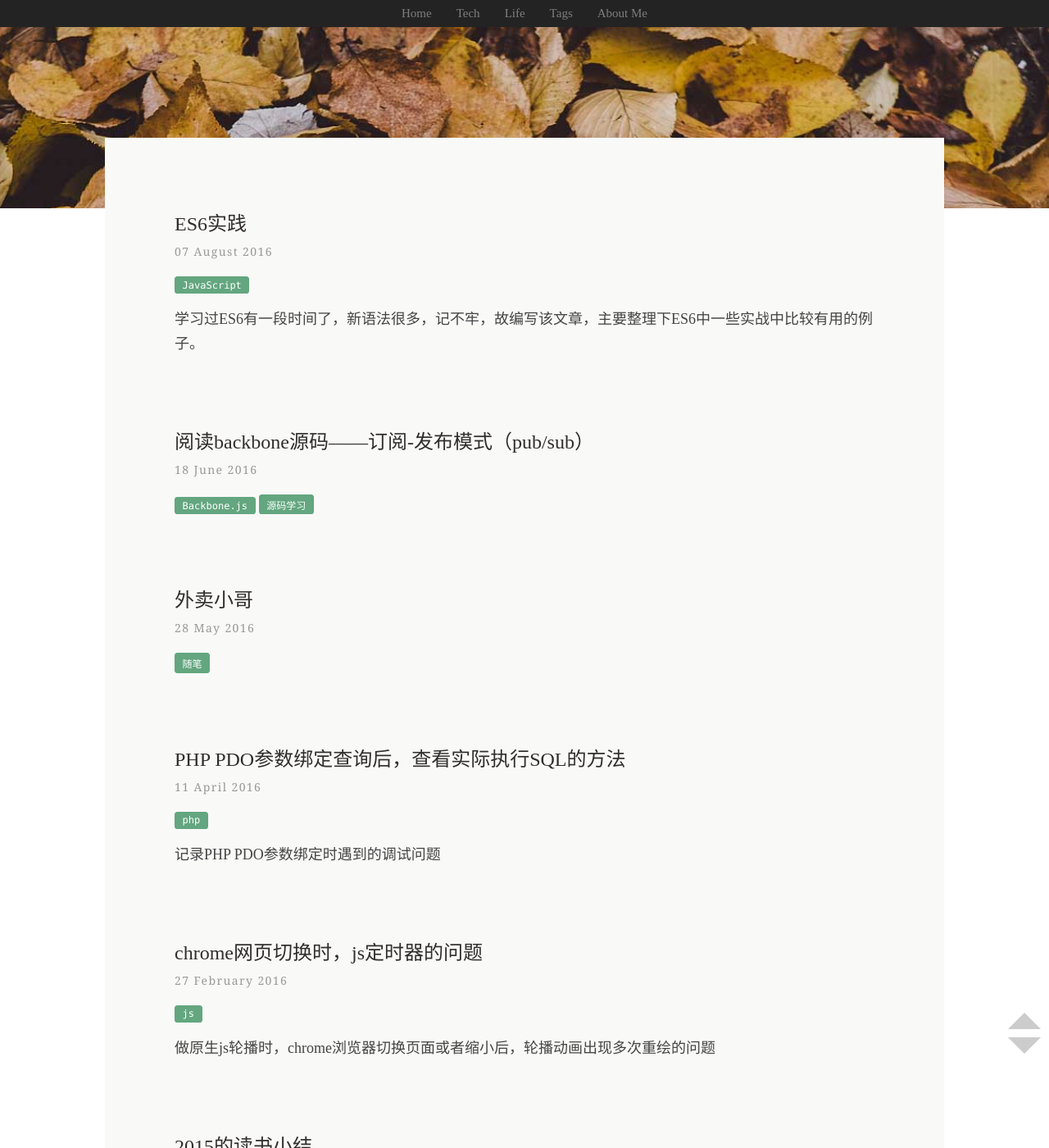
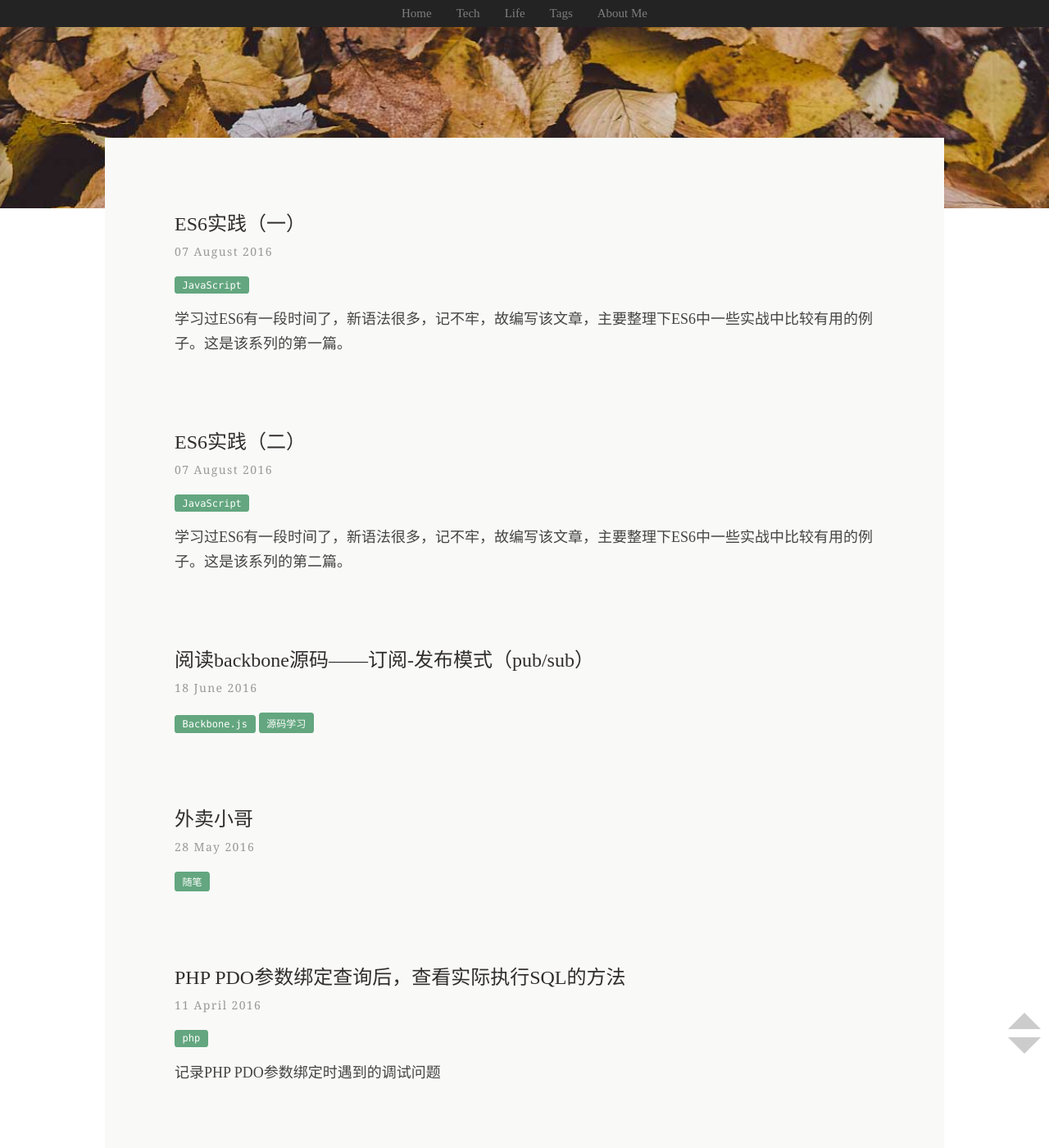
Before and after one commit to wynn719/blog, a Jekyll site: the page built from index.html, in a window 1280 px wide and 1400 px high, scrolled down 198 px. Shown: the whole window at 82% size. Built offline with Jekyll 4.4.1, drawn with Linux system fonts in a browser that asks for light colours; nearby versions of some CDN libraries; the list of posts is cut into pages by our own code; some of the changed text lies outside the part shown.

Commit message:
新文章

```diff
--- /dev/null
+++ b/_posts/2016-08-07-ES6-2-practice.md
@@ -0,0 +1,129 @@
+---
+title: ES6实践（二）
+layout: post
+tag:
+- JavaScript
+
+categories:
+- tech
+
+excerpt: 学习过ES6有一段时间了，新语法很多，记不牢，故编写该文章，主要整理下ES6中一些实战中比较有用的例子。这是该系列的第二篇。
+---
+
+## 函数的扩展
+
+ES6对函数进行了扩展，新的函数支持定义默认值、扩展运算符、写法更加简洁的箭头函数等。
+
+### 函数参数的默认值（3种形式）
+
+**函数默认值**
+
+{% highlight javascript %}
+let fn = function(x = 1, y = 2) {
+    return x + y;
+}
+fn(); // 3
+
+// 代替函数体内判断的写法
+let fn = function(x, y) {
+    x = x || 1;
+    y = y || 2;
+    return x + y;
+}
+fn(); // 3
+{% endhighlight %}
+
+**函数默认值——解构参数**
+
+可以通过解构变量来定义函数参数的默认值，减少参数的个数
+
+{% highlight javascript %}
+let fn = function({x = 1, y = 2}) {
+    return x + y;
+}
+fn(); // 3
+{% endhighlight %}
+
+**函数默认值与解构赋值结合**
+
+注意：前面这两种方法都存在一个问题，如果只使用第二个参数，就必须给第一个参数传入`undefined`来指示第一个参数的默认值，通过解构赋值和函数默认值结合的形式可以避免这样的问题。
+
+{% highlight javascript %}
+// 既可以不传入参数，也可以指定参数调用
+let fn = function({x = 1, y = 2} = {}) {
+    return x + y;
+}
+fn({y: 2}); // 3
+{% endhighlight %}
+
+实例：默认参数与解构赋值混合使用
+
+{% highlight javascript %}
+let fn = function(x = 1, {y = 2, z = 3} = {}) {
+    return x + y + z;
+}
+fn(5); // 10
+{% endhighlight %}
+
+## rest参数与拓展符
+
+ES6也支持了函数rest形式的参数（使用者不需要考虑参数的个数），rest参数必须跟在函数最后面，实例如下：
+
+{% highlight javascript %}
+let fn = function(...values) {
+    return values.join(' ');
+}
+fn('hello', 'i\'m', 'waynezheng'); // hello i'm waynezheng
+{% endhighlight %}
+
+### 扩展运算符的灵活运用
+
+{% highlight javascript %}
+// 数组合并
+let arr = [...[1, 2, 3], ...[4, 5, 6]]; // [1, 2, 3, 4, 5, 6]
+
+// 拆分字符串
+let str = [...'hello']; // ['h', 'e', 'l', 'l', 'o']
+{% endhighlight %}
+
+注意：实现了`iterator`接口的对象，都可以实用扩展运算符进行解构。
+
+## 箭头函数
+
+ES6引入的箭头函数，使函数的定义方式更加简洁，同时也解决了`this`绑定的问题。
+
+### 基本用法
+
+{% highlight javascript %}
+let fn = x => x;
+
+// 等价于
+let fn = function(x) {
+    return x;
+}
+{% endhighlight %}
+
+**解决`this`指向的问题**
+
+{% highlight javascript %}
+let fn = function() {
+    this.name = 'fn';
+
+    setTimeout(() => {
+        console.log(this.name); // fn
+    }, 1000);
+};
+fn();
+
+// 代替用that赋值this
+let fn = function() {
+    let that = this;
+
+    setTimeout(function() {
+        this.name = 'fn';
+        console.log(this.name); // undefined
+        console.log(that.name); // fn
+    }, 1000);
+}
+fn();
+{% endhighlight %}
--- a/_posts/2016-08-07-ES6-practice.md
+++ b/_posts/2016-08-07-ES6-practice.md
@@ -1,14 +1,13 @@
 ---
-title: ES6实践
+title: ES6实践（一）
 layout: post
-time: 2015-11-16 21:53:17
 tag:
 - JavaScript
 
 categories:
 - tech
 
-excerpt: 学习过ES6有一段时间了，新语法很多，记不牢，故编写该文章，主要整理下ES6中一些实战中比较有用的例子。
+excerpt: 学习过ES6有一段时间了，新语法很多，记不牢，故编写该文章，主要整理下ES6中一些实战中比较有用的例子。这是该系列的第一篇。
 ---
 
 > 具体的ES6语法，可以参考阮一峰老师写的<a href="http://es6.ruanyifeng.com/">《ECMAScript 6入门》</a>。
@@ -215,12 +214,12 @@ console.log(Array.of(x, y)); // ['wynne', 'zheng']
 
 {% highlight javascript %}
 let arr = [1, 2, 3, 4, 5];
-// ES6
+// ES6（需要注意该方法IE的支持性不怎么好）
 let item = arr.find(function(value, index, arr) {
     if (value > 3) {
         return true;
     }
-})
+});
 // 传统查找
 let item;
 arr.forEach(function() {
```
